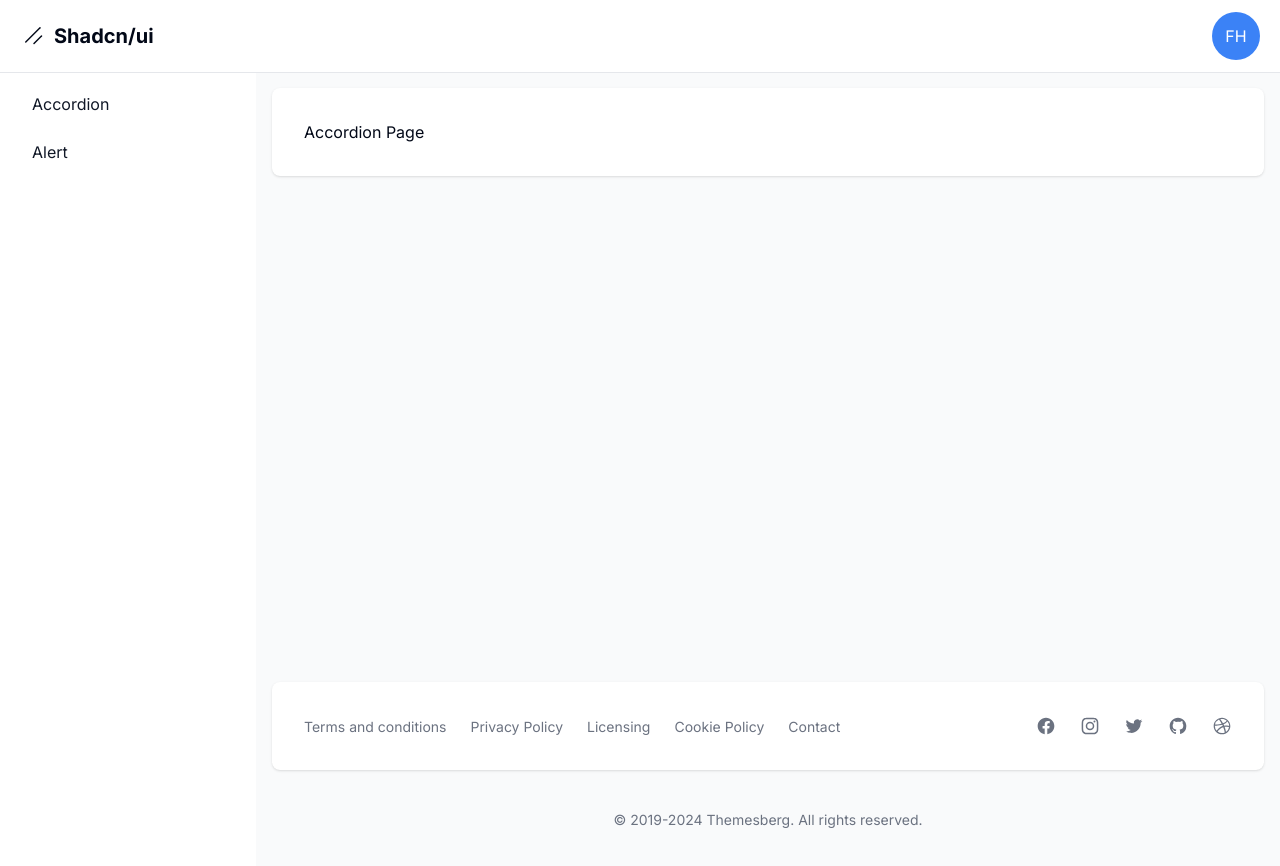
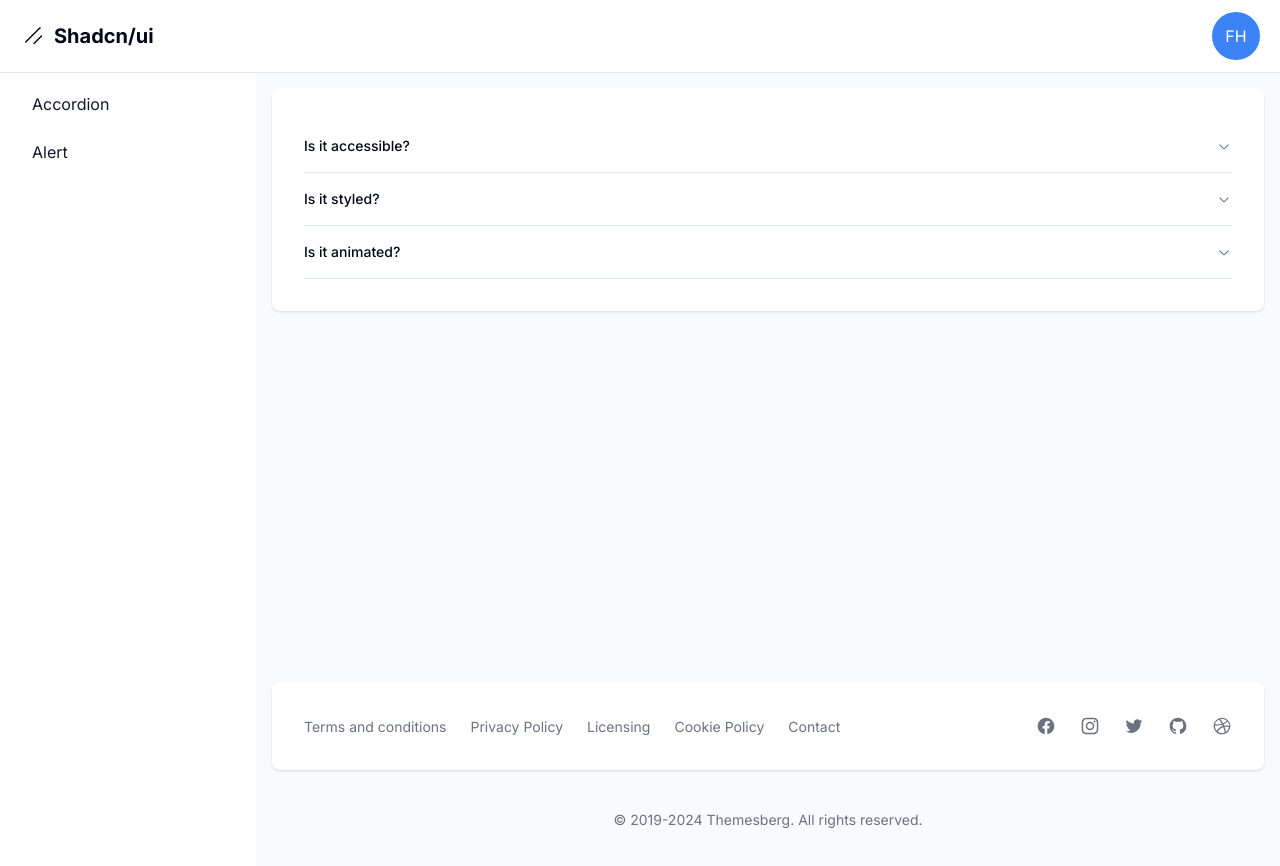
Before and after one commit to iangelmanuel/shadcn-ui-dashboard, a Next.js app: page /dashboard/accordion in a window 1280 px wide. Shown: the top 866 px of the page. Built offline with nearby package versions, Linux system fonts and the light colour scheme.

Commit message:
chore: Add @radix-ui/react-accordion dependency and implement accordion component in dashboard page

```diff
--- a/package.json
+++ b/package.json
@@ -9,6 +9,7 @@
     "lint": "next lint"
   },
   "dependencies": {
+    "@radix-ui/react-accordion": "^1.1.2",
     "@radix-ui/react-icons": "^1.3.0",
     "class-variance-authority": "^0.7.0",
     "clsx": "^2.1.1",
--- a/src/app/dashboard/accordion/page.tsx
+++ b/src/app/dashboard/accordion/page.tsx
@@ -1,7 +1,41 @@
+import {
+  Accordion,
+  AccordionContent,
+  AccordionItem,
+  AccordionTrigger,
+} from '@/components/ui/accordion'
+
+const items = [
+  {
+    id: 'item-1',
+    question: 'Is it accessible?',
+    answer: 'Yes. It adheres to the WAI-ARIA design pattern.',
+  },
+  {
+    id: 'item-2',
+    question: 'Is it styled?',
+    answer:
+      'Yes. It comes with default styles that matches the other components aesthetic.',
+  },
+  {
+    id: 'item-3',
+    question: 'Is it animated?',
+    answer:
+      "Yes. It's animated by default, but you can disable it if you prefer.",
+  },
+]
+
 export default function AccordionPage() {
   return (
     <div>
-      <h1>Accordion Page</h1>
+      <Accordion type="single" collapsible className="w-full">
+        {items.map((item) => (
+          <AccordionItem key={item.id} value={item.id}>
+            <AccordionTrigger>{item.question}</AccordionTrigger>
+            <AccordionContent>{item.answer}</AccordionContent>
+          </AccordionItem>
+        ))}
+      </Accordion>
     </div>
   )
 }
--- /dev/null
+++ b/src/components/ui/accordion.tsx
@@ -0,0 +1,57 @@
+'use client'
+
+import * as React from 'react'
+import * as AccordionPrimitive from '@radix-ui/react-accordion'
+import { ChevronDownIcon } from '@radix-ui/react-icons'
+
+import { cn } from '@/lib/utils'
+
+const Accordion = AccordionPrimitive.Root
+
+const AccordionItem = React.forwardRef<
+  React.ElementRef<typeof AccordionPrimitive.Item>,
+  React.ComponentPropsWithoutRef<typeof AccordionPrimitive.Item>
+>(({ className, ...props }, ref) => (
+  <AccordionPrimitive.Item
+    ref={ref}
+    className={cn('border-b', className)}
+    {...props}
+  />
+))
+AccordionItem.displayName = 'AccordionItem'
+
+const AccordionTrigger = React.forwardRef<
+  React.ElementRef<typeof AccordionPrimitive.Trigger>,
+  React.ComponentPropsWithoutRef<typeof AccordionPrimitive.Trigger>
+>(({ className, children, ...props }, ref) => (
+  <AccordionPrimitive.Header className="flex">
+    <AccordionPrimitive.Trigger
+      ref={ref}
+      className={cn(
+        'flex flex-1 items-center justify-between py-4 text-sm font-medium transition-all hover:underline [&[data-state=open]>svg]:rotate-180',
+        className
+      )}
+      {...props}
+    >
+      {children}
+      <ChevronDownIcon className="h-4 w-4 shrink-0 text-muted-foreground transition-transform duration-200" />
+    </AccordionPrimitive.Trigger>
+  </AccordionPrimitive.Header>
+))
+AccordionTrigger.displayName = AccordionPrimitive.Trigger.displayName
+
+const AccordionContent = React.forwardRef<
+  React.ElementRef<typeof AccordionPrimitive.Content>,
+  React.ComponentPropsWithoutRef<typeof AccordionPrimitive.Content>
+>(({ className, children, ...props }, ref) => (
+  <AccordionPrimitive.Content
+    ref={ref}
+    className="overflow-hidden text-sm data-[state=closed]:animate-accordion-up data-[state=open]:animate-accordion-down"
+    {...props}
+  >
+    <div className={cn('pb-4 pt-0', className)}>{children}</div>
+  </AccordionPrimitive.Content>
+))
+AccordionContent.displayName = AccordionPrimitive.Content.displayName
+
+export { Accordion, AccordionItem, AccordionTrigger, AccordionContent }
```
Also changed, not shown: 1 other file (tests, documents, lock files or other folders).
